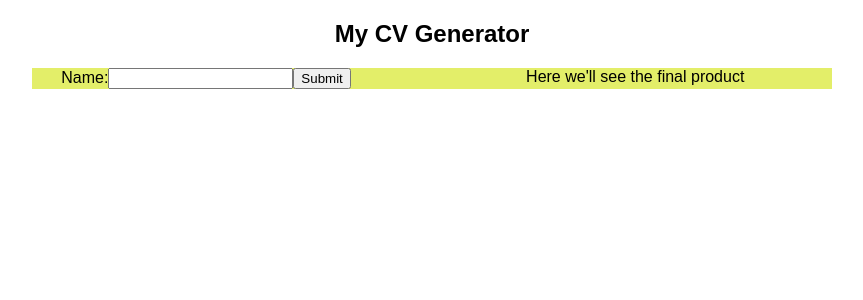
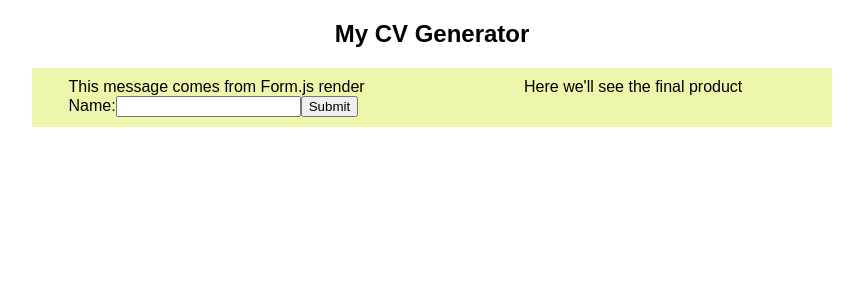
Before and after one commit to doctype-Melvin/cv-project, a React (Create React App) app: page / in a window 1280 px wide. Shown: the top 300 px of the page, without its empty margins (208-1071 px from the left). Built offline with nearby package versions, Linux system fonts and the light colour scheme.

Commit message:
<RE>adds dynamic data output - just a test

```diff
--- a/src/components/form/Form.js
+++ b/src/components/form/Form.js
@@ -21,6 +21,8 @@ export class Form extends React.Component {
     render() {
         return (
             <div className="formCt">
+                {/* Below is an example of how to output dynamic data */}
+                { 'This message comes from Form.js render'}
                 <form className="formEl" onSubmit={this.handleSubmit}>
                         <label>Name:
                         <input type="text" className="input" id="name" value={this.state.value} onChange={this.handleInput} />
--- a/src/components/style.css
+++ b/src/components/style.css
@@ -3,7 +3,7 @@
 }
 
 :root {
-    --color1: #e3ee69;
+    --color1: #eff6ac;
 }
 
 html, body {
@@ -25,7 +25,8 @@ html, body {
     "left left . right right";
     min-width: 800px;
     justify-content: space-around;
-    background-color: var(--color1)
+    background-color: var(--color1);
+    padding: 10px;
 }
 
 .left {
```
